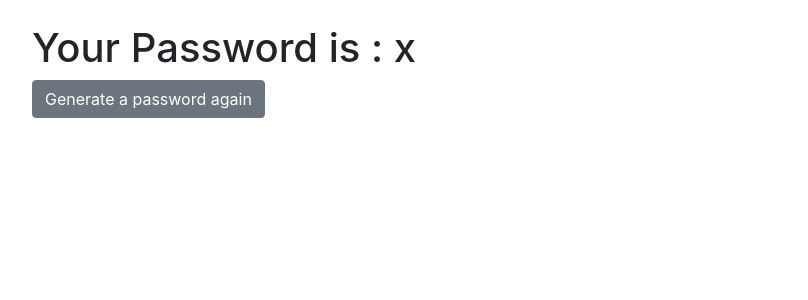
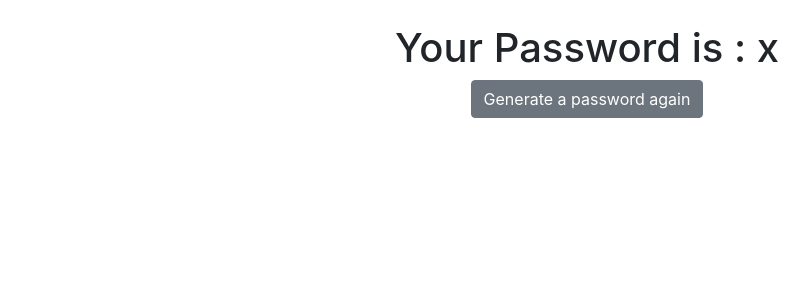
Before and after one commit to nagahshaban/passwordGenerator, a Django app: template src/generators/templates/generators/passwords.html in a window 1280 px wide. Shown: the top 300 px of the page, without its empty margins (53-861 px from the left). Run offline with Django 3.2, Linux system fonts and the light colour scheme; the template is opened without the code that fills it: most values are stand-ins (such as "Sample title", 1, 10 or a date in 2020).

Commit message:
adding bootstrap styles

```diff
--- a/src/generators/templates/generators/passwords.html
+++ b/src/generators/templates/generators/passwords.html
@@ -4,7 +4,7 @@
 
 {% block content %}
 <br>
-    <div class="container">
+    <div class="container text-center">
         {% if password %}
             <h1>Your Password is : {{ password }}</h1>
         {% endif %}
```
Also changed, not shown: src/generators/templates/generators/home.html (+4 -3 lines), src/db.sqlite3 (added).
